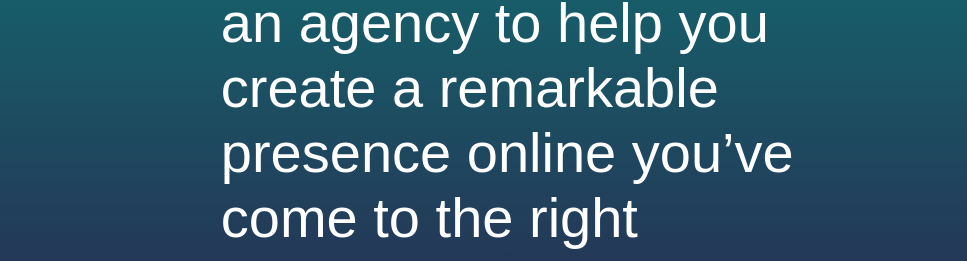
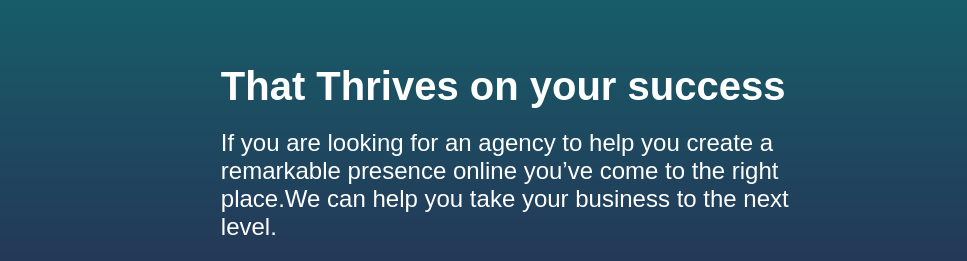
Before and after one commit to joelcross9/Hexagon, a plain HTML site: page index.html in a window 1280 px wide. Shown: the part 186-447 px from the top of the page, 0-967 px from the left. Drawn offline with nearby package versions, Linux system fonts and the light colour scheme; a web font is replaced by a local one.

Commit message:
Update style.css

```diff
--- a/style.css
+++ b/style.css
@@ -60,14 +60,6 @@ font-family: 'Nexa', sans-serif;
     color: transparent;
     animation: gradient-animation 3s linear infinite;
 }
-
-.floating-shapes{position:absolute !important;top:0 !important;left:0 !important;margin:0 !important;padding:0 !important;background:#161616;overflow:hidden;z-index:-2 !important;width:100vw;height:calc(100% + 100px)}.floating-shapes .floating-left{position:absolute;bottom:100px;left:-350px;height:600px;width:1000px;margin-top:0;border-radius:100%;background:#DD3C5F;filter:blur(150px);opacity:0.35;animation-name:floating-left;animation-duration:10s;animation-iteration-count:infinite;animation-timing-function:ease-in-out;animation-direction:alternate}@keyframes floating-left{from{transform:translate(0, 0px)}33%{transform:translate(300px, 200px)}66%{transform:translate(200px, -200px)}to{transform:translate(0, 0px)}}.floating-shapes .floating-right{position:absolute;top:-50px;right:-150px;height:500px;width:900px;margin-top:0;border-radius:100%;background:#FCBDD7;filter:blur(125px);opacity:0.35;animation-name:floating-right;animation-duration:10s;animation-iteration-count:infinite;animation-timing-function:ease-in-out;animation-direction:alternate}@keyframes floating-right{from{transform:translate(0, 0px)}33%{transform:translate(200px, -200px)}66%{transform:translate(150px, 150px)}to{transform:translate(0, 0px)}}.stamp-animated{animation:rotating-stamp 60s linear infinite}@keyframes rotating-stamp{0%{transform:rotate(0deg)}100%{transform:rotate(360deg)}}
-
-/* CSS to center the image on the right side */
-
-
-
-
 
 /* navbar styling */
 
@@ -179,7 +171,7 @@ font-family: 'Montserrat ExtraBold', sans-serif;
 }
 
 .hero p {
-  font-size: 3.5rem;
+  font-size: 24px;
   margin-bottom: 20px;
   color: #c9c7c7;
 font-family: 'Nexa', sans-serif;
```
